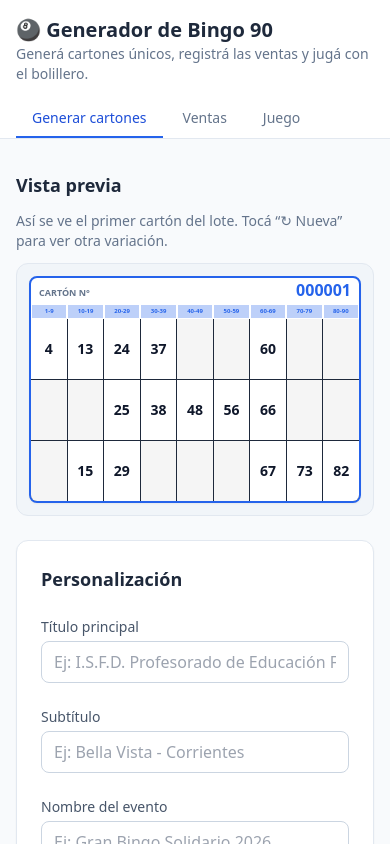
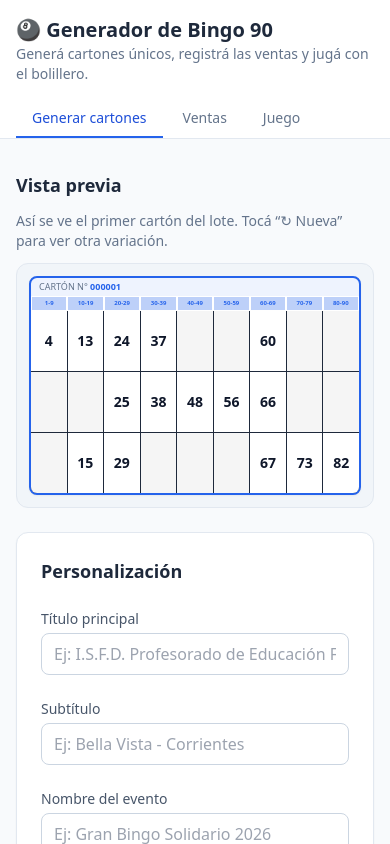
Before and after one commit to totem2012/bingo_90, a React (Vite) app: page / in a window 390 px wide. Shown: the top 844 px of the page. Built offline with nearby package versions, Linux system fonts and the light colour scheme.

Commit message:
feat: que el numero de carton tambien quede en la parte que se lleva el cliente

```diff
--- a/src/components/CartonPreview.tsx
+++ b/src/components/CartonPreview.tsx
@@ -63,7 +63,7 @@ export function CartonPreview({ carton, marca, numero = 1, marcados }: Props) {
         ~100px y su letra de 6px es ilegible, y encima le deja ~28px por celda a
         la grilla, que es el dato que de verdad hay que leer cuando se canta un
         número. Escondiéndolo, las 9 columnas pasan a ~40px. El N° de cartón, que
-        es lo único del talón que se necesita en pantalla, se muestra arriba de
+        es lo único del talón que se necesita en pantalla, igual queda arriba de
         la grilla (ver abajo). En el PDF impreso el talón está siempre: esto es
         una adaptación de la pantalla chica, no un cambio del cartón.
       */}
@@ -110,22 +110,6 @@ export function CartonPreview({ carton, marca, numero = 1, marcados }: Props) {
 
       {/* ── Cartón ── */}
       <div className="flex flex-1 flex-col">
-        {/* Reemplazo del talón en pantallas angostas: el N° y la serie. */}
-        <div className="flex items-baseline justify-between gap-2 px-2 py-1 sm:hidden">
-          <span className="text-[9px] font-bold text-slate-500">CARTÓN N°</span>
-          <span className="text-base font-extrabold leading-none" style={{ color }}>
-            {String(numero).padStart(6, "0")}
-          </span>
-          {marca.serie.trim() !== "" && (
-            <span
-              className="rounded px-1.5 py-0.5 text-[8px] font-bold text-white"
-              style={{ backgroundColor: color }}
-            >
-              SERIE {marca.serie.trim().toUpperCase()}
-            </span>
-          )}
-        </div>
-
         {hayEncabezado && (
           <div
             className="flex items-center gap-2 px-2 py-1.5"
@@ -168,6 +152,28 @@ export function CartonPreview({ carton, marca, numero = 1, marcados }: Props) {
             {marca.evento}
           </div>
         )}
+
+        {/*
+          N° de cartón en la parte del cliente (el talón se lo queda el
+          vendedor). Igual que en el PDF: arriba de los encabezados de columna.
+          En pantallas angostas, además, es lo que reemplaza al talón oculto.
+        */}
+        <div
+          className="flex items-center justify-between gap-2 px-2 py-0.5"
+          style={{ backgroundColor: hexARgba(color, 0.08) }}
+        >
+          <span className="text-[9px] text-slate-500">
+            CARTÓN N°{" "}
+            <span className="font-extrabold tabular-nums" style={{ color }}>
+              {String(numero).padStart(6, "0")}
+            </span>
+          </span>
+          {marca.serie.trim() !== "" && (
+            <span className="text-[9px] font-bold" style={{ color }}>
+              SERIE {marca.serie.trim().toUpperCase()}
+            </span>
+          )}
+        </div>
 
         {/* Encabezados de columna */}
         <div className="grid grid-cols-9">
--- a/src/pdf/renderCarton.ts
+++ b/src/pdf/renderCarton.ts
@@ -4,11 +4,11 @@
 //   ┌──────────────┬───────────────────────────────────────┐
 //   │ CUPÓN CONTROL │  [logo]  TÍTULO / subtítulo   [logo]   │  ← encabezado
 //   │ CARTÓN N°     │  ===  NOMBRE DEL EVENTO  ===           │  ← evento
-//   │   0003        │  1-9 10-19 … 80-90                     │  ← columnas
-//   │ [SERIE A]     │  ┌─┬─┬─┬─┬─┬─┬─┬─┬─┐                   │
-//   │ Nombre: ___   │  │ │5│ │ │ │6│ │8│ │   ...             │  ← grilla
-//   │ Teléfono: ___ │  └─┴─┴─┴─┴─┴─┴─┴─┴─┘                   │
-//   │ Vendedor: ___ │                                        │
+//   │   0003        │  CARTÓN N° 0003              SERIE A   │  ← N° (cliente)
+//   │ [SERIE A]     │  1-9 10-19 … 80-90                     │  ← columnas
+//   │ Nombre: ___   │  ┌─┬─┬─┬─┬─┬─┬─┬─┬─┐                   │
+//   │ Teléfono: ___ │  │ │5│ │ │ │6│ │8│ │   ...             │  ← grilla
+//   │ Vendedor: ___ │  └─┴─┴─┴─┴─┴─┴─┴─┴─┘                   │
 //   │  [QR]         │                                        │
 //   └──────────────┴───────────────────────────────────────┘
 //                  ↑ línea de corte punteada (se desprende el talón)
@@ -237,6 +237,7 @@ function dibujarCuerpoCarton(
   page: PDFPage,
   fuentes: Fuentes,
   carton: Carton,
+  numero: string,
   rect: Rect,
   marca: MarcaResuelta,
 ): void {
@@ -306,6 +307,46 @@ function dibujarCuerpoCarton(
     );
     top += altoEv;
   }
+
+  // Franja con el N° de cartón (y la serie). El talón se lo queda el
+  // vendedor: sin esto, la parte que se lleva el cliente no tiene número.
+  const altoNro = 14;
+  page.drawRectangle({
+    x: rect.left,
+    y: yDesdeArriba(top + altoNro),
+    width: rect.ancho,
+    height: altoNro,
+    color: aclarar(marca.color, 0.92),
+  });
+  const tamNro = 9;
+  const topNro = topDeLineaCentrada(top, altoNro, tamNro);
+  const yNro = yDesdeArriba(topNro) - tamNro * BASE_DESDE_TOPE;
+  const etiquetaNro = "CARTÓN N° ";
+  page.drawText(etiquetaNro, {
+    x: rect.left + 6,
+    y: yNro,
+    size: tamNro,
+    font: fuentes.normal,
+    color: COLOR_TENUE,
+  });
+  page.drawText(numero, {
+    x: rect.left + 6 + fuentes.normal.widthOfTextAtSize(etiquetaNro, tamNro),
+    y: yNro,
+    size: tamNro,
+    font: fuentes.bold,
+    color: marca.color,
+  });
+  if (marca.serie.trim() !== "") {
+    const textoSerie = `SERIE ${marca.serie.trim().toUpperCase()}`;
+    page.drawText(textoSerie, {
+      x: rect.left + rect.ancho - 6 - fuentes.bold.widthOfTextAtSize(textoSerie, tamNro),
+      y: yNro,
+      size: tamNro,
+      font: fuentes.bold,
+      color: marca.color,
+    });
+  }
+  top += altoNro;
 
   // Encabezados de columna
   const anchoCelda = rect.ancho / COLUMNAS;
@@ -393,6 +434,7 @@ export function dibujarUnidad(
     page,
     fuentes,
     carton,
+    numeroFmt,
     {
       left: xCorte + padCarton,
       top: rect.top,
```
